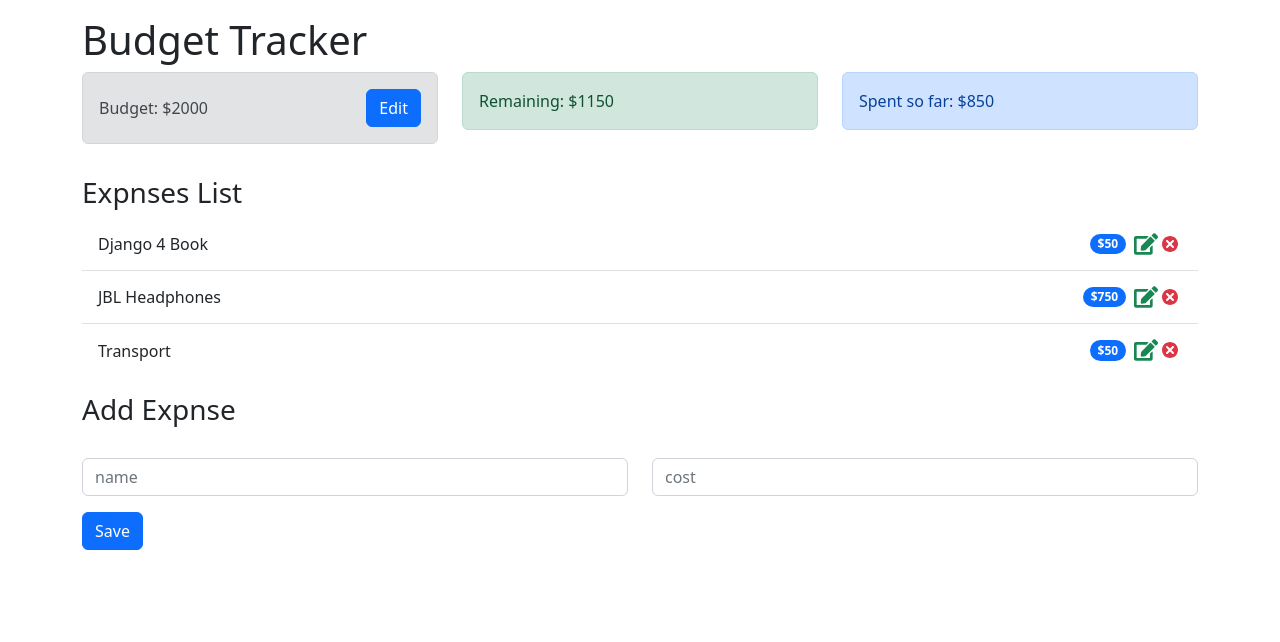
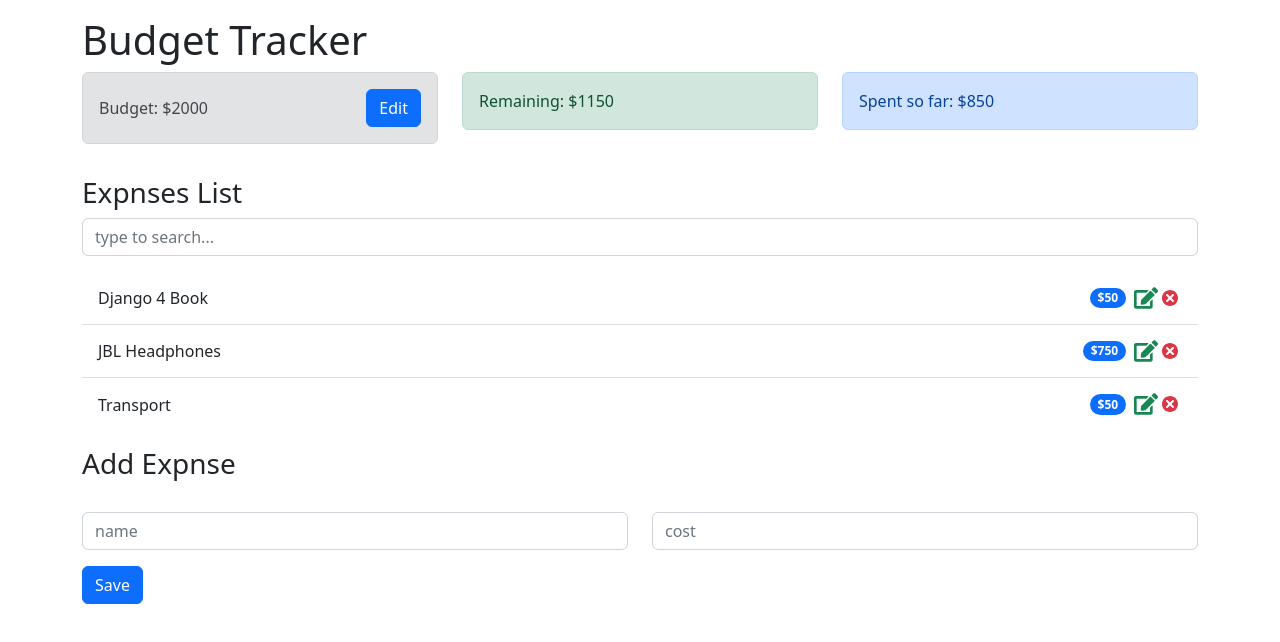
Before and after one commit to meenphilip/Budget-Planner, a React (Create React App) app: page / in a window 1280 px wide. Shown: the top 642 px of the page. Built offline with nearby package versions, Linux system fonts and the light colour scheme.

Commit message:
Search by filtering through expenses list.

```diff
--- a/src/components/ExpenseList.js
+++ b/src/components/ExpenseList.js
@@ -1,4 +1,4 @@
-import { useContext } from 'react';
+import { useContext, useEffect, useState } from 'react';
 import { AppContetxt } from '../context/AppContext';
 import ExpenseItem from './ExpenseItem';
 
@@ -13,9 +13,31 @@ const ExpenseList = () => {
 
   //import the expenses from the context
   const { expenses } = useContext(AppContetxt);
+  const [filteredExpenses, setFilteredExpenses] = useState(expenses || []);
+
+  useEffect(() => {
+    setFilteredExpenses(expenses);
+  }, [expenses]);
+
+  // filter function
+  const onChangeHandler = event => {
+    const searchResults = expenses.filter(filteredExpense => {
+      return filteredExpense.name.toLowerCase().includes(event.target.value);
+    });
+
+    setFilteredExpenses(searchResults);
+  };
+
   return (
+    <>
+      <input
+        type='text'
+        className='form-control mb-3 mr-md-2'
+        placeholder='type to search...'
+        onChange={onChangeHandler}
+      />
       <ul className='list-group list-group-flush'>
-      {expenses.map(expense => (
+        {filteredExpenses.map(expense => (
           <ExpenseItem
             key={expense.id}
             id={expense.id}
@@ -24,6 +46,7 @@ const ExpenseList = () => {
           />
         ))}
       </ul>
+    </>
   );
 };
 
```
Lines whose indentation alone changed are shown as unchanged.
